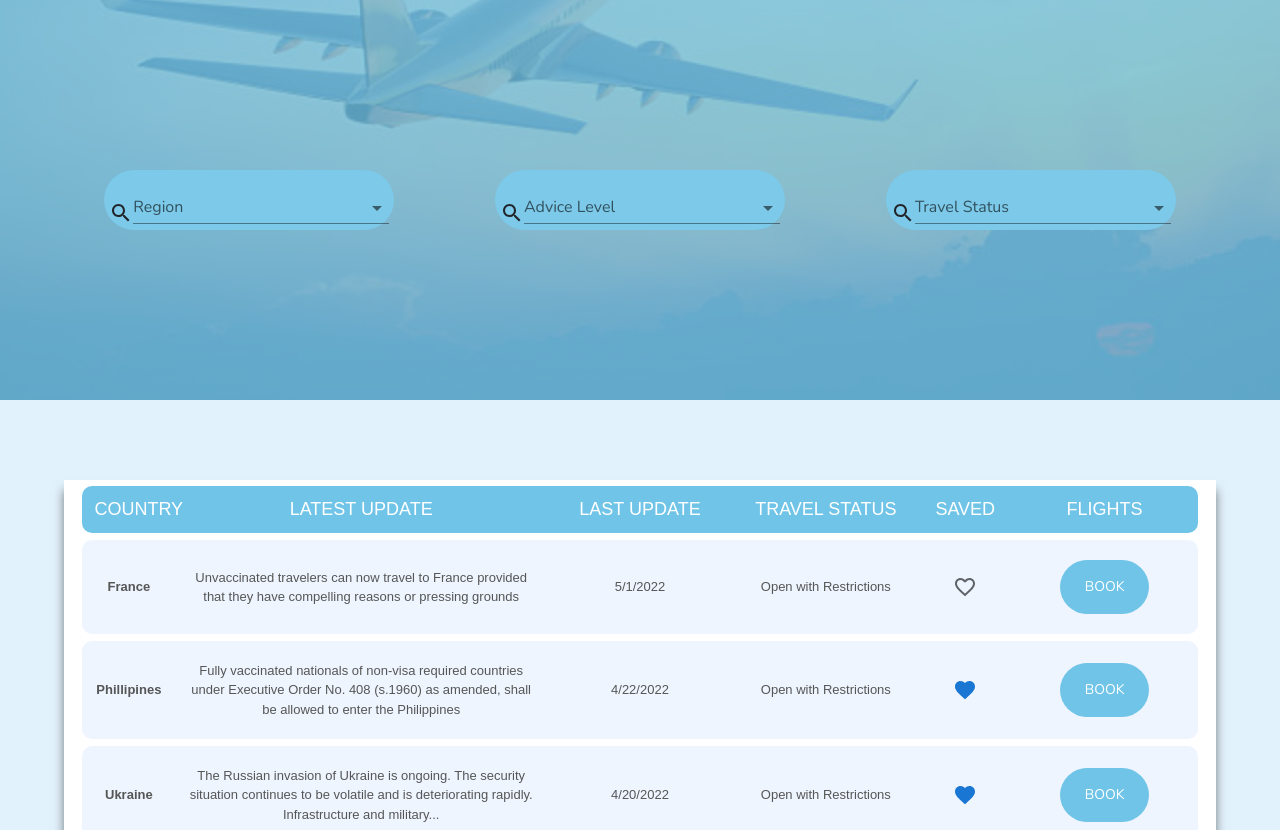
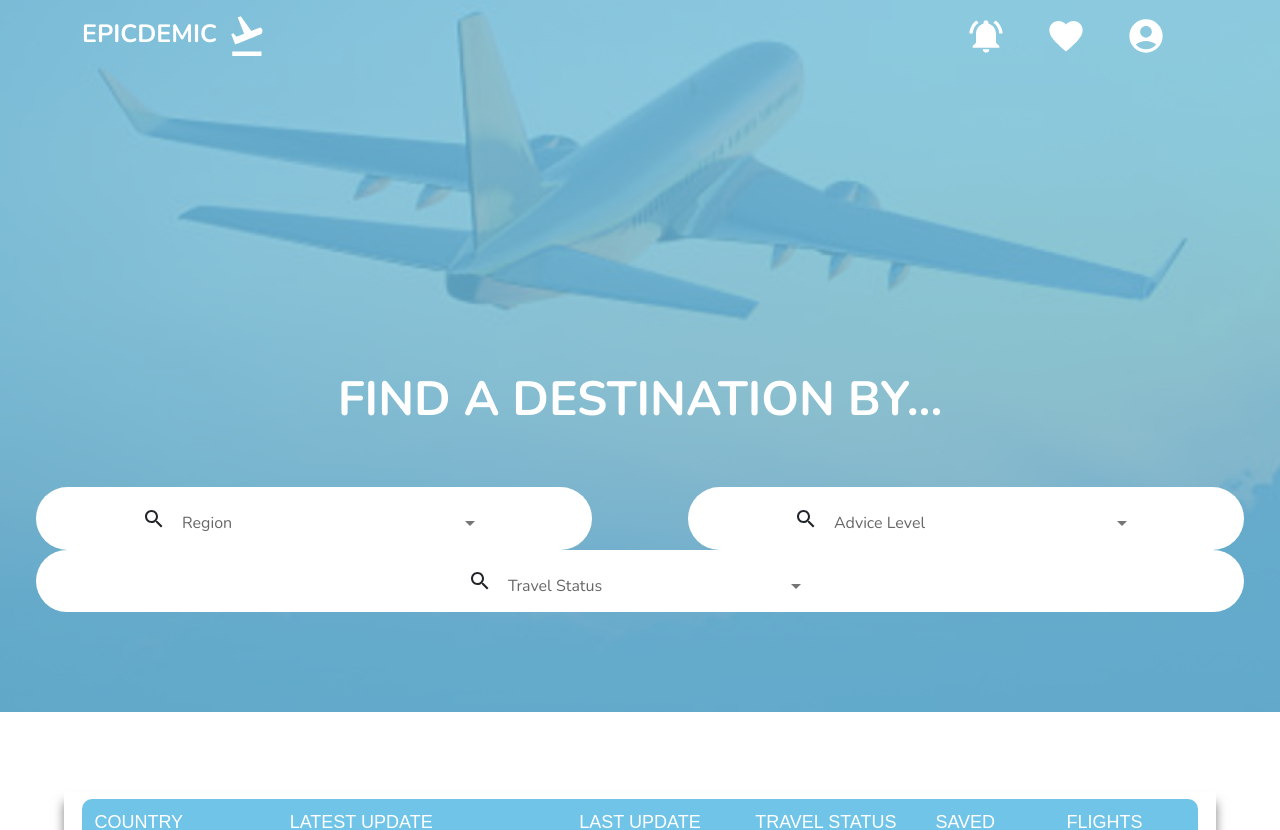
Before and after one commit to sophiac6410/SENG3011_EpicDemic, a React (Create React App) app in the folder PHASE_2/Application_SourceCode/epicdemic/: page /finder in a window 1280 px wide. Shown: the top 830 px of the page. Built offline with nearby package versions, Linux system fonts and the light colour scheme.

Commit message:
finder page fixed

```diff
--- a/PHASE_2/Application_SourceCode/epicdemic/src/components/GenericSearch.js
+++ b/PHASE_2/Application_SourceCode/epicdemic/src/components/GenericSearch.js
@@ -3,18 +3,39 @@ import Box from '@mui/material/Box';
 import TextField from '@mui/material/TextField';
 import Autocomplete from "@mui/material/Autocomplete";
 import SearchIcon from '@mui/icons-material/Search';
+import { makeStyles } from "@material-ui/core/styles";
 
+const useStyles = makeStyles((theme) => ({
+    inputRoot: {
+      "&.MuiInput-underline:before": {
+        borderBottom: "2px solid white"
+      },
+      "&.MuiInput-underline:hover:before": {
+        borderBottom: "2px solid white"
+      },
+      "&.MuiInput-underline:after": {
+        borderBottom: "2px solid white"
+      },
+      fontFamily: "Open Sans, sans-serif",
+      fontStyle: "normal",
+      fontWeight: 500,
+      fontSize: "15px",
+      marginBottom: "6px",
+    //   width: "90%"
+    }
+  }));
 
 const GenericSearch = ({ fieldLabel, options }) => {
+    const classes = useStyles();
     return (
-        <div>
-            <div className="searchfield-container border-radius-large">
-                <div style={{ display: "flex", alignItems: "center", flexDirection: "row" }}>
-                    <div className='search-icon'>
+        <div className="searchfield-container bg-white border-radius-large">
+            <div style={{ display: "flex", alignItems: "center", flexDirection: "row"}} className="pe-1">
+                <div className="me-3">
                     <SearchIcon fontSize='medium'></SearchIcon>
                 </div>
                 <Autocomplete
-                        sx={{ width: "20vw" }}
+                    sx={{ width: 300 }}
+                    classes={classes}
                     options={options}
                     autoHighlight
                     getOptionLabel={(option) => option.label}
@@ -45,7 +66,6 @@ const GenericSearch = ({ fieldLabel, options }) => {
             </div>
         </div>
 
-            </div>
     )
 }
 
--- a/PHASE_2/Application_SourceCode/epicdemic/src/components/Home/NavBar.js
+++ b/PHASE_2/Application_SourceCode/epicdemic/src/components/Home/NavBar.js
@@ -3,10 +3,14 @@ import logo from '../../static/logo.svg'
 import FavoriteIcon from '@mui/icons-material/Favorite';
 import AccountCircleIcon from '@mui/icons-material/AccountCircle';
 import NotificationsActiveIcon from '@mui/icons-material/NotificationsActive';
+import PropTypes from 'prop-types';
+import Button from '@mui/material/Button';
+import React, { useState } from 'react';
 
 // import '../App.css'
 
 function NavbarComp() {
+  const auth = true;
   return (
     <Navbar variant="dark">
       <Container>
@@ -15,6 +19,8 @@ function NavbarComp() {
           <img src={logo} alt="logo" width="60px" height="40px"></img>
         </Navbar.Brand>
         <div className="d-flex justify-content-end pe-4">
+          {auth ?
+          (
             <Nav>
               <Nav.Link href="/saved" name="saved">
                 <NotificationsActiveIcon sx={{ color: "white", fontSize: "40px"}} className="me-3 ms-3"></NotificationsActiveIcon>
@@ -26,6 +32,13 @@ function NavbarComp() {
                 <AccountCircleIcon sx={{ color: "white", fontSize: "40px"}} className="ms-2"></AccountCircleIcon>
               </Nav.Link>
             </Nav>
+          ) : (
+            <nav>
+                <Button href="/login" variant="text" sx={{color:'white'}} >Login</Button>
+                <Button href="/register" variant="text" sx={{color:'white'}}>Register</Button>
+            </nav>
+          )
+        }
         </div>
       </Container>
     </Navbar>
--- a/PHASE_2/Application_SourceCode/epicdemic/src/components/Home/Search.js
+++ b/PHASE_2/Application_SourceCode/epicdemic/src/components/Home/Search.js
@@ -25,7 +25,7 @@ function Search() {
         <div className="search-row">
           <div className="search-col ps-4">
             <Typography variant="bodyImportant" className="color-sky-blue ps-2 mb-2">FROM</Typography>
-            <div className="border-radius-large searchfield-container  ps-5 pe-5">
+            <div className="border-radius-large searchfield-container bg-sky-blue ps-5 pe-5">
               <CountrySelect isFrom={true}></CountrySelect>
             </div>
           </div>
@@ -36,7 +36,7 @@ function Search() {
           </div>
           <div className="search-col">
             <Typography variant="bodyImportant" className="color-sky-blue ps-2 mb-2">TO</Typography>
-            <div className="border-radius-large searchfield-container ps-5 pe-5">
+            <div className="border-radius-large searchfield-container ps-5 pe-5 bg-sky-blue">
               <CountrySelect isFrom={false}></CountrySelect>
             </div>
           </div>
--- a/PHASE_2/Application_SourceCode/epicdemic/src/components/Navbar.js
+++ b/PHASE_2/Application_SourceCode/epicdemic/src/components/Navbar.js
@@ -1,4 +1,4 @@
-import { Navbar, Container } from "react-bootstrap";
+import { Navbar, Container, Nav } from "react-bootstrap";
 import IconButton from '@mui/material/IconButton';
 import AccountCircleIcon from '@mui/icons-material/AccountCircle';
 import FavoriteIcon from '@mui/icons-material/Favorite';
--- a/PHASE_2/Application_SourceCode/epicdemic/src/pages/Destination.js
+++ b/PHASE_2/Application_SourceCode/epicdemic/src/pages/Destination.js
@@ -12,7 +12,7 @@ import Favorite from '@mui/icons-material/Favorite';
 import NotificationsActiveIcon from '@mui/icons-material/NotificationsActive';
 import NotificationsNoneIcon from '@mui/icons-material/NotificationsNone';
 import Typography from '@mui/material/Typography'
-
+import NavbarComp from "../components/Navbar";
 
 
 const ColorButton = styled(Button)({
@@ -43,6 +43,8 @@ const linkStyle = {
 
 function Destination() {
   return(
+    <div>
+      <NavbarComp></NavbarComp>
       <Container>
         <Row>
           <Col>
@@ -128,6 +130,7 @@ function Destination() {
           <Outlet></Outlet>
         </Row>
       </Container>
+    </div>
   )
 }
 
--- a/PHASE_2/Application_SourceCode/epicdemic/src/pages/DestinationFinder.js
+++ b/PHASE_2/Application_SourceCode/epicdemic/src/pages/DestinationFinder.js
@@ -1,7 +1,6 @@
 import React, { useState, useEffect } from "react";
 import { useNavigate, } from 'react-router-dom';
 import { Container, Row, Col, Image, Button } from "react-bootstrap";
-import PlaneBackground from "../static/plane.png";
 import WorldMap from "../static/hexworldmap.svg";
 import "../styles/DestinationFinder.css";
 import GenericSearch from "../components/GenericSearch";
@@ -14,6 +13,9 @@ import HexMedTeal from "../static/hexmedteal.svg";
 import HexWhite from "../static/hexwhite.svg";
 import BalloonBackground from "../static/balloontravel.jpg"
 import { DarkButton } from "../styles/Global";
+import NavbarComp from "../components/Home/NavBar";
+import Typography from '@mui/material/Typography'
+
 
 const DestinationFinder = () => {
     const [infoRows, setInfoRows] = useState([]);
@@ -27,23 +29,24 @@ const DestinationFinder = () => {
     }, []);
 
     return (
-        <Container fluid style={{ "--bs-gutter-x": 0, "margin": 0, "padding": 0, "backgroundColor": "#E2F2FC"}}>
-            <Row position="relative" style={{"--bs-gutter-x": 0, "padding": 0}}>
-                <Image className="plane-background" src={PlaneBackground}/>
-                <Container fluid className="filter-destination">
-                    <Row>
-                        <Col style={{marginLeft: "3vw", marginRight: "3vw"}}>
+        <div>
+            <div className="bg-plane">
+                <NavbarComp></NavbarComp>
+                <div className="text-center mb-5" style={{marginTop: "300px"}}>
+                    <Typography variant="title" className="color-white mt-5">FIND A DESTINATION BY...</Typography>
+                </div>
+                <Row style={{marginTop: "60px", paddingBottom: "100px"}} className="justify-content-center">
+                    <Col className="pe-5 ps-5">
                         <GenericSearch fieldLabel={"Region"} options={regionOptions}/>
                     </Col>
-                        <Col style={{marginLeft: "3vw", marginRight: "3vw"}}>
+                    <Col className="pe-5 ps-5">
                         <GenericSearch fieldLabel={"Advice Level"} options={adviceLevelOptions}/>
                     </Col>
-                        <Col style={{marginLeft: "3vw", marginRight: "3vw"}}>
+                    <Col className="pe-5 ps-5">
                         <GenericSearch fieldLabel={"Travel Status"} options={travelStatusOptions}/>
                     </Col>
                 </Row>
-                </Container>
-            </Row>
+            </div>
             <Row style={{"margin": 0, "padding": 0, "marginTop": "10vh"}}>
                 <Container fluid className="latest-updates">
                     <HeaderInfoRow/>
@@ -117,7 +120,7 @@ const DestinationFinder = () => {
                     </DarkButton>
                 </Col>
             </Row>
-        </Container>
+        </div>
     );
 };
 
--- a/PHASE_2/Application_SourceCode/epicdemic/src/pages/SavedLocations.js
+++ b/PHASE_2/Application_SourceCode/epicdemic/src/pages/SavedLocations.js
@@ -8,13 +8,14 @@ import InfoRow5 from "../components/DestinationFinder/InfoRow5";
 import HeaderInfoRow4 from "../components/DestinationFinder/HeaderInfoRow4";
 import "../styles/DestinationFinder.css";
 import GenericSearchText from "../components/GenericSearchText";
-
+import NavbarComp from '../components/Navbar';
 
 const SavedLocations = () => {
     let navigate = useNavigate();
 
     return (
         <Container fluid style={{"overflowX": "hidden", "paddingLeft": 0, "paddingRight": 0, "marginLeft": 0, "marginRight": 0, "backgroundColor": "#EEF5FF"}}>
+            <NavbarComp></NavbarComp>
             <Row style={{"backgroundColor": "rgba(27, 73, 101, 0.7)"}}>
                 <Col>
                     <Image style={{"width": "50vw"}} src={HappyFamily}/>
--- a/PHASE_2/Application_SourceCode/epicdemic/src/pages/home.js
+++ b/PHASE_2/Application_SourceCode/epicdemic/src/pages/home.js
@@ -18,7 +18,7 @@ function Home() {
         <div className="bg-sky">
           <NavbarComp></NavbarComp>
           <Row>
-            <div id="header">
+            <div id="header" className="mt-5">
               <Typography variant="title" className="color-white mt-5">Travel safely with Epicdemic!</Typography>
               <div className="text-center m-5">
                 <Typography variant="bodyText" className="color-white" sx={ { paddingBottom: '20px' }}>
--- a/PHASE_2/Application_SourceCode/epicdemic/src/styles/DestinationFinder.css
+++ b/PHASE_2/Application_SourceCode/epicdemic/src/styles/DestinationFinder.css
@@ -3,6 +3,11 @@
     position:relative;
     z-index: 10;
     padding: 0;
+}
+
+.bg-plane{
+    background-image: url(./../static/plane.png);
+    background-size: cover;
 }
 
 .balloon-background{
@@ -15,7 +20,7 @@
 }
 
 .filter-destination{
-    height: 50vh;
+    /* height: 50vh;
     width: 100vw;
     position: absolute;
     z-index: 100;
@@ -23,7 +28,7 @@
     flex-direction: column;
     justify-content: center;
     align-items: center;
-    background-color: rgba(112, 196, 232, 0.8);
+    background-color: rgba(112, 196, 232, 0.8); */
 }
 
 .popular-travel{
--- a/PHASE_2/Application_SourceCode/epicdemic/src/styles/Home.css
+++ b/PHASE_2/Application_SourceCode/epicdemic/src/styles/Home.css
@@ -36,8 +36,6 @@
 }
 
 .searchfield-container {
-    background: #7CC9E9;
-    width: max-content;
     padding-left: 10px;
     padding: 5px;
     display: flex;
@@ -93,6 +91,7 @@
 }
 .bg-sky{
  background-image: url(./../static/sky.png);
+ background-size: cover;
 }
 .search-col {
     display: flex;
```
Also changed, not shown: PHASE_2/Application_SourceCode/epicdemic/src/static/plane.png. Lines whose indentation alone changed are shown as unchanged.
